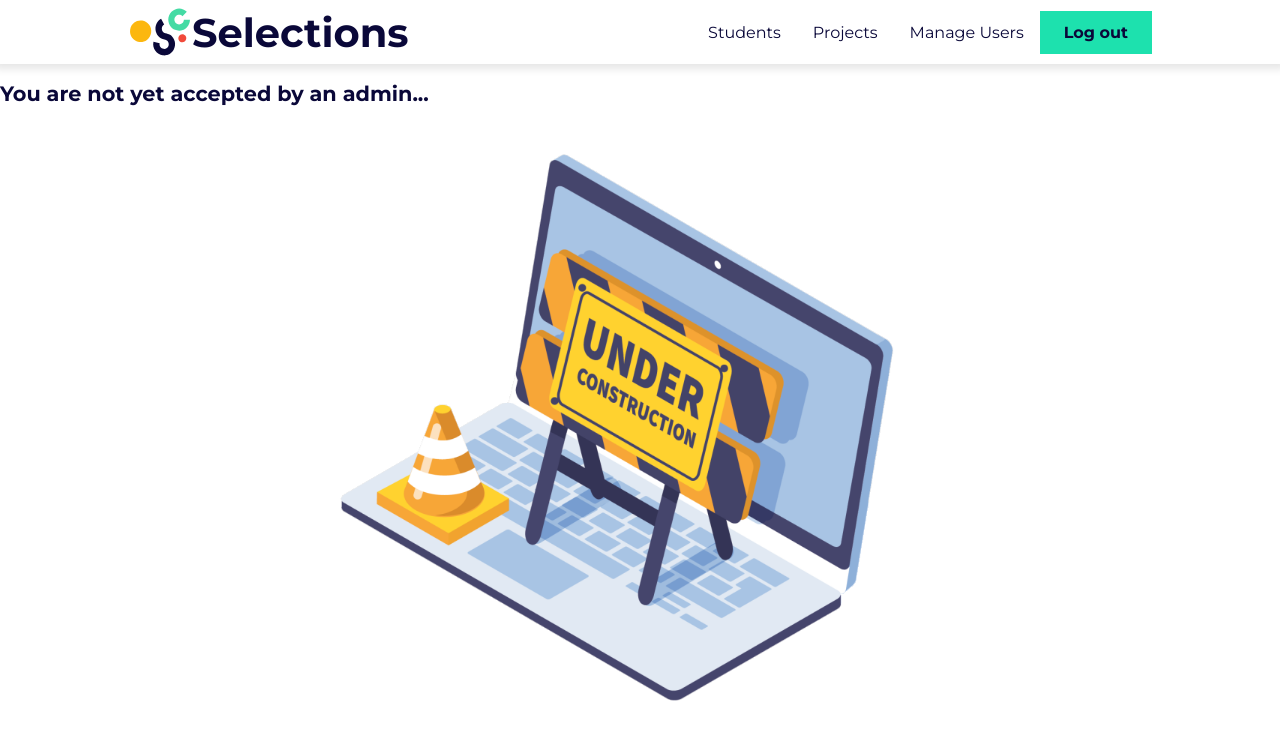
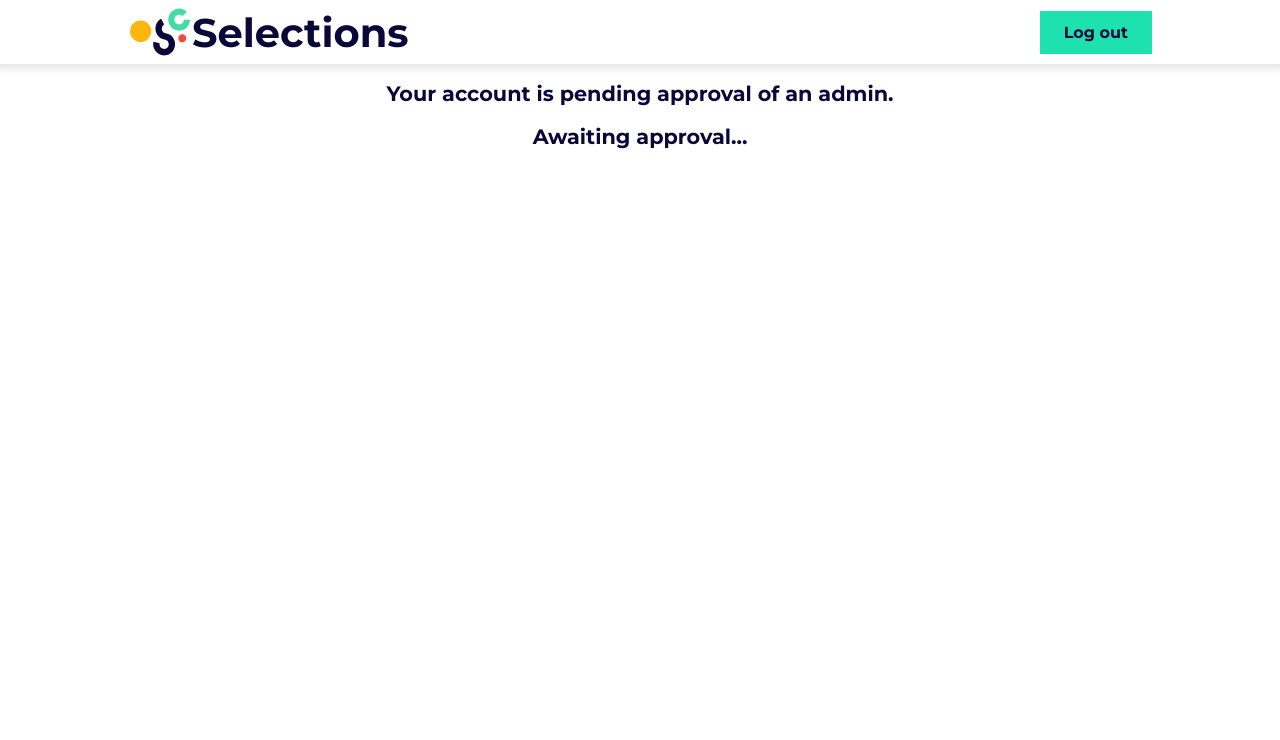
Before and after one commit to SELab-2/OSOC-2, a Next.js app in the folder frontend/: page /pending in a window 1280 px wide. Shown: the top 740 px of the page. Built offline with nearby package versions, Linux system fonts and the light colour scheme.

Commit message:
feat: login is starting to be pretty solid

```diff
--- a/frontend/components/Header/Header.tsx
+++ b/frontend/components/Header/Header.tsx
@@ -8,13 +8,26 @@ import {useRouter} from "next/router";
 
 export const Header: React.FC = () => {
 
-    const {sessionKey} = useContext(SessionContext)
+    const {sessionKey, setSessionKey, isAdmin, setIsAdmin, setIsCoach} = useContext(SessionContext)
 
     const router = useRouter()
 
+    /**
+     * Resets the session state and redirects to the login page
+     * @param e
+     */
     const logOut = (e: SyntheticEvent) => {
         e.preventDefault()
-        // TODO
+        if (setSessionKey) {
+            setSessionKey("")
+        }
+        if (setIsAdmin) {
+            setIsAdmin(false)
+        }
+        if (setIsCoach) {
+            setIsCoach(false)
+        }
+        router.push("/login").then()
     }
 
     return (
@@ -29,10 +42,10 @@ export const Header: React.FC = () => {
                 </div>
                 <h1>Selections</h1>
             </div>
-            <div className={`${styles.links} ${sessionKey !== "" || router.pathname === "/pending" ? "" : styles.displayNone}`}>
-                <Link href={"/students"}>Students</Link>
-                <Link href={"/projects"}>Projects</Link>
-                <Link href={"/users"}>Manage Users</Link>
+            <div className={`${styles.links} ${router.pathname !== "/login" ? "" : styles.displayNone}`}>
+                {sessionKey !== "" ? <Link href={"/students"}>Students</Link> : null}
+                {sessionKey !== "" ? <Link href={"/projects"}>Projects</Link> : null}
+                {isAdmin ? <Link href={"/users"}>Manage Users</Link> : null}
                 <button onClick={logOut}>Log out
                 </button>
             </div>
--- a/frontend/contexts/sessionProvider.tsx
+++ b/frontend/contexts/sessionProvider.tsx
@@ -1,25 +1,36 @@
 import React, { createContext, useState } from 'react';
 
-
+/**
+ * Interface for the context, stores the user session application wide
+ */
 interface ISessionContext {
     sessionKey: string;
-    setSessionKey?: (key: string) => void
+    setSessionKey?: (key: string) => void;
+
+    isCoach: boolean;
+    setIsCoach?: (coach: boolean) => void;
+    isAdmin: boolean;
+    setIsAdmin?: (admin: boolean) => void;
 }
 
+// The default state the application is in
 const defaultState = {
-    sessionKey: ""
+    sessionKey: "", // No user is logged in
+    isCoach: false,
+    isAdmin: false
 }
 
 
-// eslint-disable-next-line no-unused-vars
 const SessionContext = createContext<ISessionContext>(defaultState);
 
 export const SessionProvider: React.FC = ({ children }) => {
     const [sessionKey, setSessionKey] = useState<string>("");
+    const [isCoach, setIsCoach] = useState<boolean>(false);
+    const [isAdmin, setIsAdmin] = useState<boolean>(false);
 
 
     return (
-        <SessionContext.Provider value={{sessionKey, setSessionKey}}>
+        <SessionContext.Provider value={{sessionKey, setSessionKey, isCoach, setIsCoach, isAdmin, setIsAdmin}}>
             {children}
         </SessionContext.Provider>
     );
--- a/frontend/pages/pending.tsx
+++ b/frontend/pages/pending.tsx
@@ -1,18 +1,16 @@
+import {NextPage} from "next";
+import {Header} from "../components/Header/Header";
+import styles from "../styles/pending.module.css"
+
 /**
  * Will be shown to every user that is not yet accepted by an admin
- * TODO
  */
-
-import {NextPage} from "next";
-import {UnderConstruction} from "../components/UnderConstruction/UnderConstruction";
-import {Header} from "../components/Header/Header";
-
 const Pending: NextPage = () => {
     return (
         <>
             <Header/>
-            <h2>You are not yet accepted by an admin...</h2>
-            <UnderConstruction/>
+            <h2 className={styles.pending}>Your account is pending approval of an admin.</h2>
+            <h2 className={styles.pending}>Awaiting approval...</h2>
         </>
     )
 }
--- /dev/null
+++ b/frontend/styles/pending.module.css
@@ -0,0 +1,3 @@
+.pending {
+    text-align: center
+}
```
Also changed, not shown: frontend/pages/index.tsx (+14 -6 lines), frontend/pages/login.tsx (+8 -2 lines).
